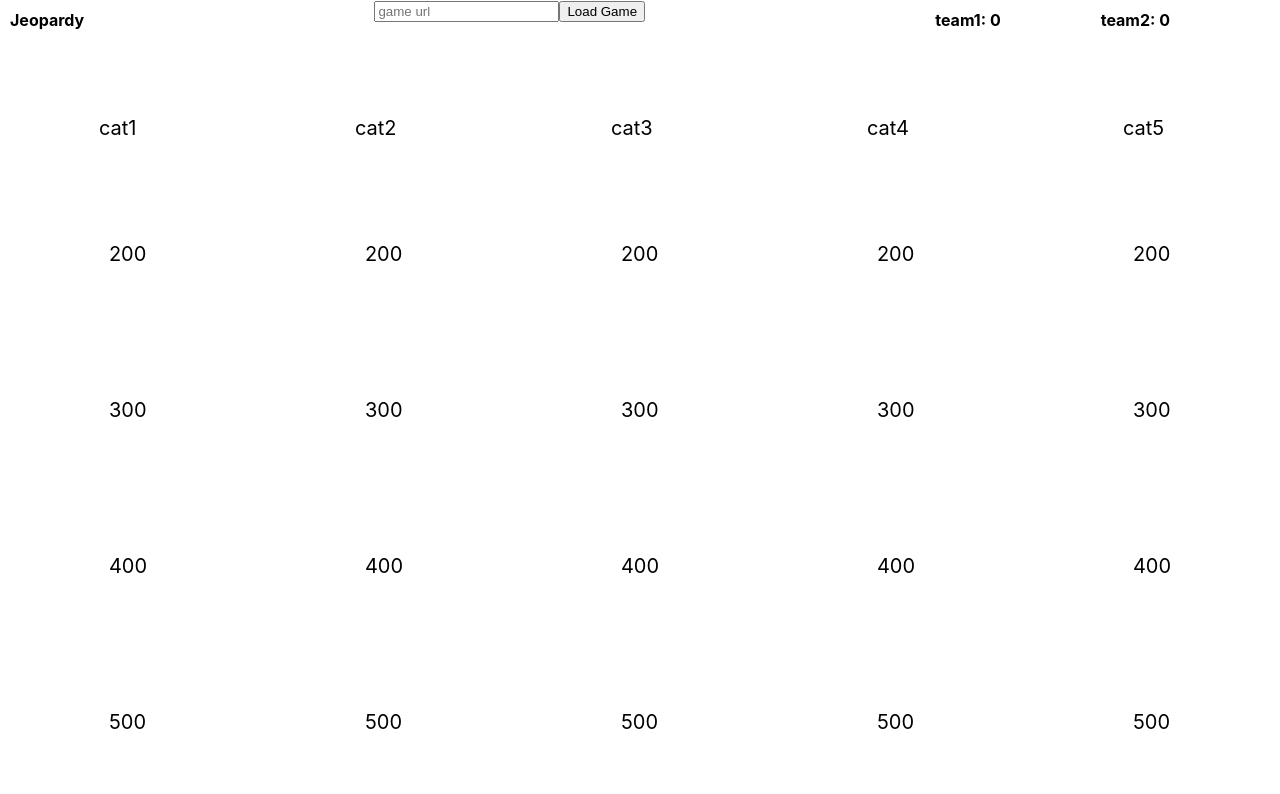
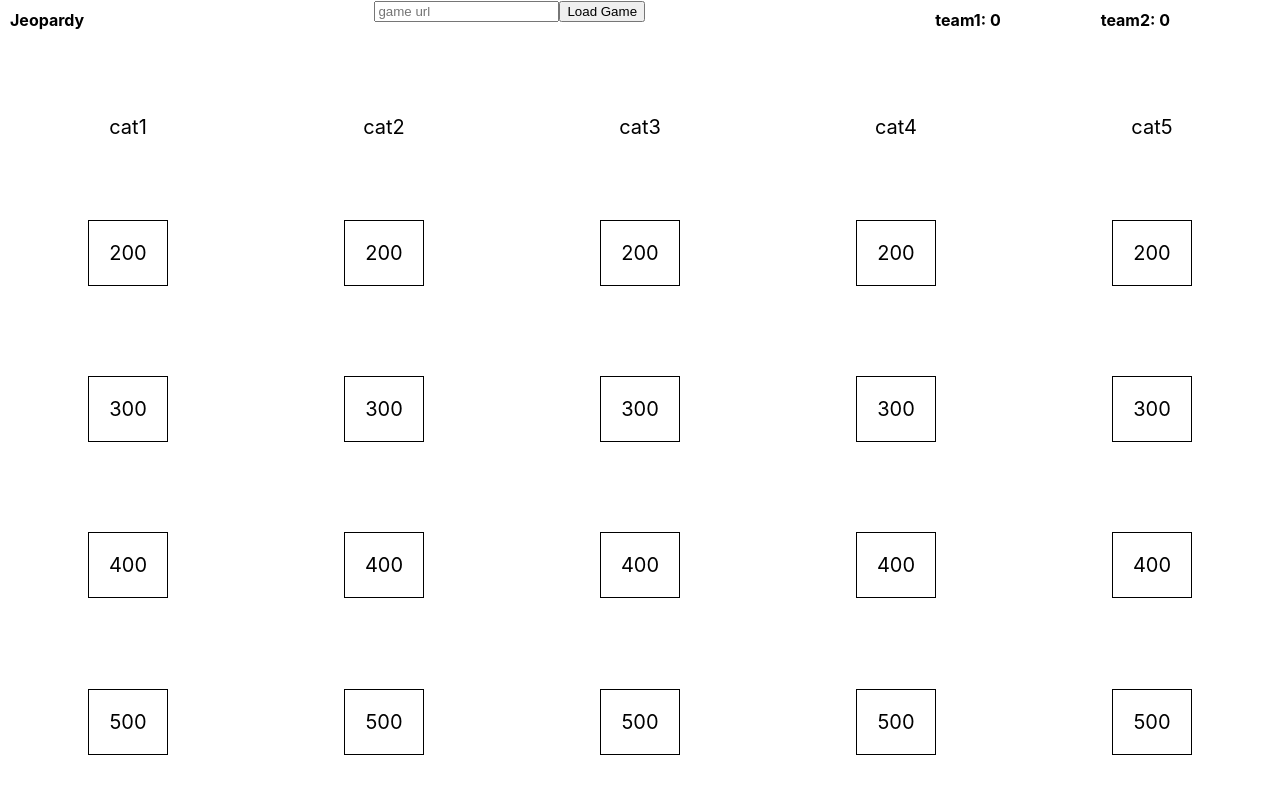
Before and after one commit to jeffreycwitt/jeopardy, a React (Create React App) app: page / in a window 1280 px wide. Shown: the top 794 px of the page. Built offline with nearby package versions, Linux system fonts and the light colour scheme.

Commit message:
adjustments to answer handling and minor styling

```diff
--- a/src/App.js
+++ b/src/App.js
@@ -89,7 +89,7 @@ class App extends Component {
       })
       return (
         <div className="column">
-        <div>{columnid}</div>
+        <div style={{"text-align": "center"}}>{columnid}</div>
         {displayArray}
         </div>
       )
--- a/src/Question.js
+++ b/src/Question.js
@@ -4,11 +4,11 @@ class Question extends Component {
   constructor(props){
     super(props)
     this.handleToggleSelected = this.handleToggleSelected.bind(this)
-    this.handleToggleAnswer = this.handleToggleAnswer.bind(this)
+    this.handleAnswered = this.handleAnswered.bind(this)
     this.state = {
       selected: false,
-      answer: false,
-      audio: new Audio('data/Jeopardy-theme-song.mp3')
+      audio: new Audio('data/Jeopardy-theme-song.mp3'),
+      answered: false
     }
   }
   handleToggleSelected(){
@@ -16,14 +16,13 @@ class Question extends Component {
       //const previousStateSelectedValue = prevState.selected
       return {
         selected: !prevState.selected,
-        answer: prevState.selected ? false : prevState.answer
       }
     })
   }
-  handleToggleAnswer(){
+  handleAnswered(){
     this.setState((prevState) => {
       return {
-        answer: !prevState.answer
+        answered: true
       }
     })
   }
@@ -44,8 +43,8 @@ class Question extends Component {
       const teamArray = this.props.teams.map((t) => {
         return <p>
         {t.name}
-        <button onClick={() => {this.props.handleAwardPoints(t.name, this.props.value, true); this.handleToggleSelected()}}>Correct</button>
-        <button onClick={() => {this.props.handleAwardPoints(t.name, this.props.value, false); this.handleToggleSelected()}}>Wrong</button>
+        <button onClick={() => {this.props.handleAwardPoints(t.name, this.props.value, true); this.handleAnswered()}}>Correct</button>
+        <button onClick={() => {this.props.handleAwardPoints(t.name, this.props.value, false)}}>Wrong</button>
         </p>
       })
       return teamArray
@@ -53,15 +52,17 @@ class Question extends Component {
     const classNames = this.state.selected ? "question selected" : "question"
     return (
       <div className={classNames}>
-      <div onClick={this.handleToggleSelected}>
-        <p>{this.props.value}</p>
+      <div onClick={this.handleToggleSelected} style={{"border": "1px solid black", "margin": "0px", "padding": "0px 20px", "text-align": "center"}}>
+        <p>{!this.state.answered ? this.props.value : this.props.answer + " (" + this.props.value + ")"}</p>
 
       </div>
       <div>
-        {this.state.selected && !this.state.answer && <p>{this.props.question}</p>}
-        {this.state.selected && !this.state.answer && <button onClick={this.handleToggleAnswer}>Show Answer</button>}
-        {this.state.answer && <p onClick={this.handleToggleAnswer}>{this.props.answer}</p>}
-        {this.state.answer && awardToTeamDisplay()}
+        {this.state.selected && <p>{this.props.question}</p>}
+        {this.state.selected && !this.state.answered && awardToTeamDisplay()}
+        {this.state.selected && !this.state.answered && <button onClick={this.handleAnswered}>Show Answer</button>}
+        {this.state.selected && this.state.answered  && <p onClick={this.handleAnswered}>{this.props.answer}</p>}
+
+
 
         </div>
         </div>
```
